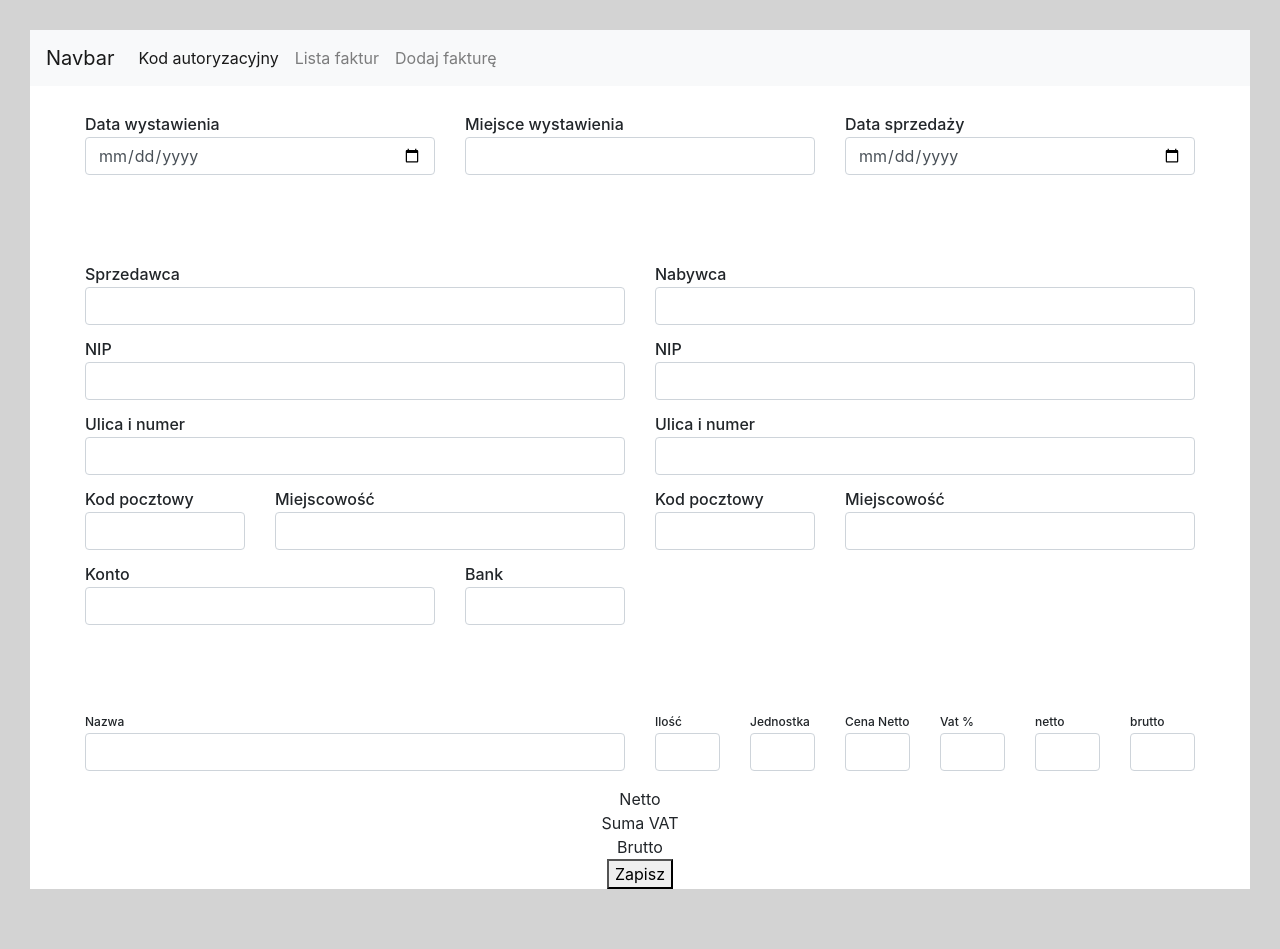
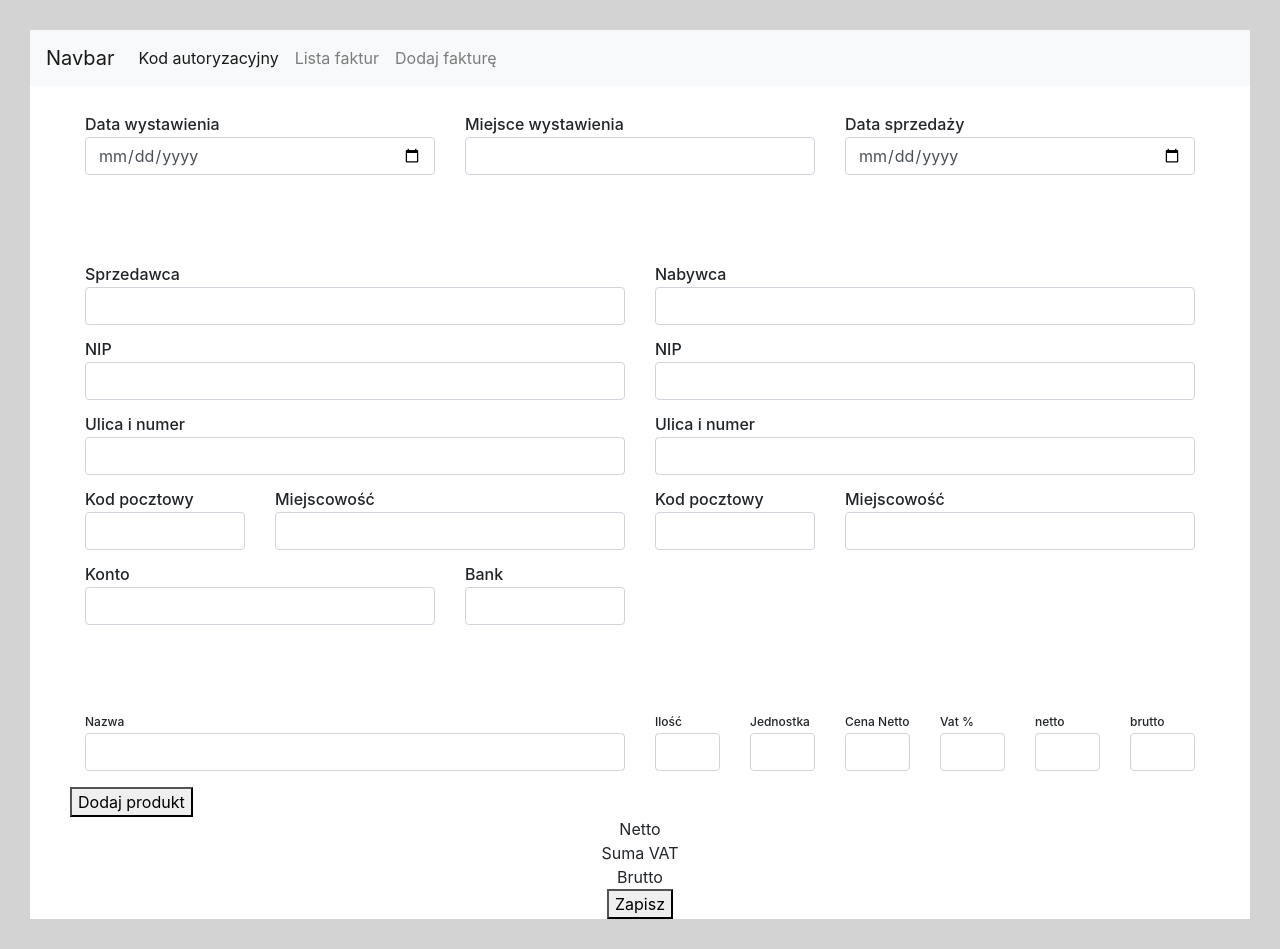
Before and after one commit to sp-pl/REST-API-Invoicing-interface, a React (Create React App) app in the folder rest-fakturownia/: page / in a window 1280 px wide. Before the commit the page ends 919 px from the top, so only its background shows below. Built offline with nearby package versions, Linux system fonts and the light colour scheme.

Commit message:
create item row component

```diff
--- /dev/null
+++ b/rest-fakturownia/src/components/main/new_invoice/item_row.jsx
@@ -0,0 +1,63 @@
+import React from 'react';
+
+
+class ItemRow extends React.Component{
+
+	render(){
+		return(
+			<div>
+				<div className="row newPos form-group">
+					<div className="col-md-6">
+						<h4 className="title">Nazwa</h4>
+						<input
+							type="text"
+							className="form-control" />
+					</div>
+					<div className="col-md-1">
+						<h4 className="title">Ilość</h4>
+						<input
+							type="number"
+							className="form-control" />
+					</div>
+					<div className="col-md-1">
+						<h4 className="title">Jednostka</h4>
+						<input
+							type="text"
+							className="form-control" />
+					</div>
+					<div className="col-md-1">
+						<h4 className="title">Cena Netto</h4>
+						<input
+							type="text"
+							className="form-control" />
+					</div>
+					<div className="col-md-1">
+						<h4 className="title">Vat %</h4>
+						<input
+							type="text"
+							className="form-control" />
+					</div>
+					<div className="col-md-1">
+						<h4 className="title"> netto</h4>
+						<input
+							type="number"
+							className="form-control" />
+					</div>
+					<div className="col-md-1">
+						<h4 className="title"> brutto</h4>
+						<input
+							type="number"
+							className="form-control" />
+					</div>
+				</div>
+				<div className="row">
+					<button onClick={this.props.addItemAction}>
+						Dodaj produkt
+					</button>
+				</div>
+			</div>
+		)
+	}
+}
+
+export default ItemRow;
--- a/rest-fakturownia/src/components/main/new_invoice/newInvoice.scss
+++ b/rest-fakturownia/src/components/main/new_invoice/newInvoice.scss
@@ -23,14 +23,14 @@
 			.title{
 				@include subheaders(16px);
 			}
-		}
+		}// end of:sides;
 
 		.newPos{
 
 			.title{
 				@include subheaders(12px);
 			}
-		}
+		}//end of: newPos;
 
 	}//end of: main form;
 }
--- a/rest-fakturownia/src/components/main/new_invoice/new_invoice_template.jsx
+++ b/rest-fakturownia/src/components/main/new_invoice/new_invoice_template.jsx
@@ -1,5 +1,7 @@
 import React from 'react';
 import $ from 'jquery'
+
+import ItemRow from './item_row.jsx';
 
 import './newInvoice.scss';
 
@@ -39,7 +41,9 @@ class NewInvoiceTemplate extends React.Component{
 		this.handleChange = this.handleChange.bind(this);
 		this.submitInvoice = this.submitInvoice.bind(this);
 		this.validateFieds = this.validateFieds.bind(this);
+		this.addItem = this.addItem.bind(this);
 	}
+
 	handleChange(event){
 		let invoice = this.state.params.invoice
 		invoice[event.target.name] = event.target.value
@@ -49,6 +53,7 @@ class NewInvoiceTemplate extends React.Component{
 		})
 		console.log(this.state.params.invoice[event.target.name])
 	}
+
 	validateFieds(){
 		var checkedField = {...this.state.params.invoice};
 
@@ -68,6 +73,7 @@ class NewInvoiceTemplate extends React.Component{
 			return true
 		}
 	}
+
 	submitInvoice(event){
 		event.preventDefault();
 		if(this.validateFieds()){
@@ -82,7 +88,10 @@ class NewInvoiceTemplate extends React.Component{
 		}else{
 			return
 		}
+	}
 
+	addItem(){
+		console.log('addItem');
 	}
 
 	render(){
@@ -241,50 +250,7 @@ class NewInvoiceTemplate extends React.Component{
 							</div>
 						</div>
 					</div>
-					<div className="row newPos form-group">
-						<div className="col-md-6">
-							<h4 className="title">Nazwa</h4>
-							<input
-								type="text"
-								className="form-control" />
-						</div>
-						<div className="col-md-1">
-							<h4 className="title">Ilość</h4>
-							<input
-								type="number"
-								className="form-control" />
-						</div>
-						<div className="col-md-1">
-							<h4 className="title">Jednostka</h4>
-							<input
-								type="text"
-								className="form-control" />
-						</div>
-						<div className="col-md-1">
-							<h4 className="title">Cena Netto</h4>
-							<input
-								type="text"
-								className="form-control" />
-						</div>
-						<div className="col-md-1">
-							<h4 className="title">Vat %</h4>
-							<input
-								type="text"
-								className="form-control" />
-						</div>
-						<div className="col-md-1">
-							<h4 className="title"> netto</h4>
-							<input
-								type="number"
-								className="form-control" />
-						</div>
-						<div className="col-md-1">
-							<h4 className="title"> brutto</h4>
-							<input
-								type="number"
-								className="form-control" />
-						</div>
-					</div>
+					<ItemRow addItemAction={this.addItem}/>
 					<div className="summary">
 						<div className="">
 							<span className="">Netto</span>
```
